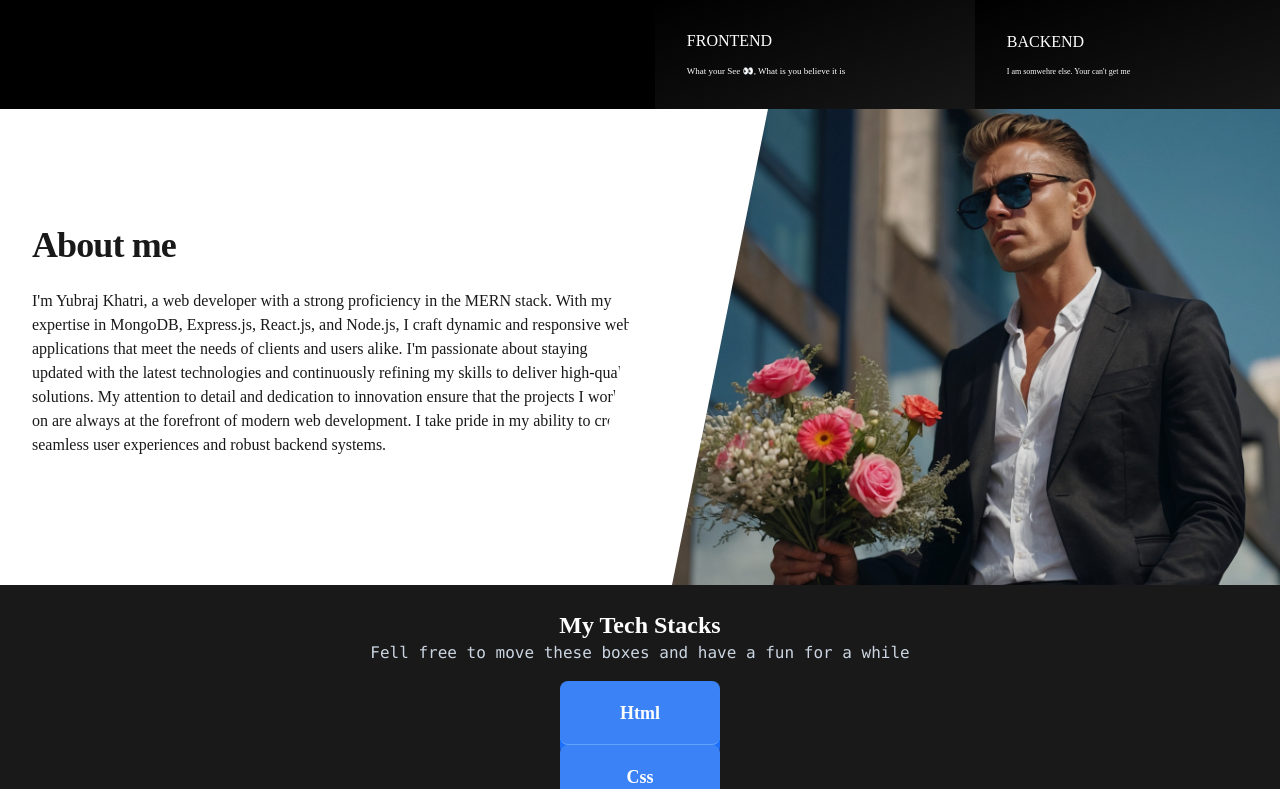
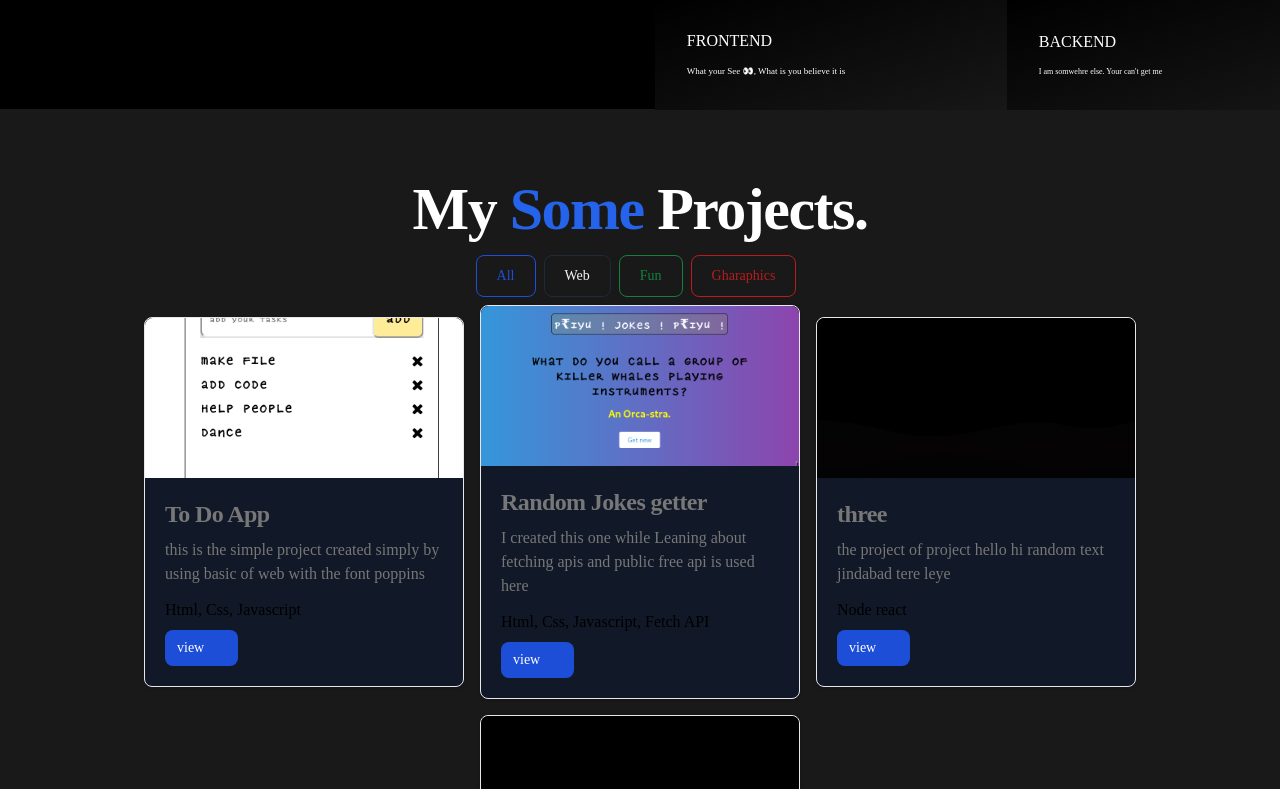
Before and after one commit to Yubraj977/Portfolio, a React (Vite) app: page / in a window 1280 px wide. Shown: the part 691-1480 px from the top of the page. Built offline with nearby package versions, Linux system fonts and the light colour scheme; some icons are missing; a web font is replaced by a local one.

Commit message:
Fixes in overflow damages of the home page

```diff
--- a/src/index.css
+++ b/src/index.css
@@ -31,7 +31,9 @@
   font-family: 'Inika';
 
 }
-
+body{
+  overflow-x: hidden;
+}
 
 body::-webkit-scrollbar-track
 {
--- a/src/mainComponents/Nav.jsx
+++ b/src/mainComponents/Nav.jsx
@@ -55,9 +55,9 @@
                     </div>
 
 
-                     <button  class="text-white bg-[#24292F] rounded-lg text-sm  text-center inline-flex items-center px-3 ml-40">
+                     <button  className="text-white bg-[#24292F] rounded-lg text-sm  text-center inline-flex items-center px-3 ml-40">
 
-                        <a href="https://github.com/Yubraj977" target='blank'><svg class="w-4 h-4 me-2" aria-hidden="true" xmlns="http://www.w3.org/2000/svg" fill="currentColor" viewBox="0 0 20 20">
+                        <a href="https://github.com/Yubraj977" target='blank'><svg className="w-4 h-4 me-2" aria-hidden="true" xmlns="http://www.w3.org/2000/svg" fill="currentColor" viewBox="0 0 20 20">
                             <path fill-rule="evenodd" d="M10 .333A9.911 9.911 0 0 0 6.866 19.65c.5.092.678-.215.678-.477 0-.237-.01-1.017-.014-1.845-2.757.6-3.338-1.169-3.338-1.169a2.627 2.627 0 0 0-1.1-1.451c-.9-.615.07-.6.07-.6a2.084 2.084 0 0 1 1.518 1.021 2.11 2.11 0 0 0 2.884.823c.044-.503.268-.973.63-1.325-2.2-.25-4.516-1.1-4.516-4.9A3.832 3.832 0 0 1 4.7 7.068a3.56 3.56 0 0 1 .095-2.623s.832-.266 2.726 1.016a9.409 9.409 0 0 1 4.962 0c1.89-1.282 2.717-1.016 2.717-1.016.366.83.402 1.768.1 2.623a3.827 3.827 0 0 1 1.02 2.659c0 3.807-2.319 4.644-4.525 4.889a2.366 2.366 0 0 1 .673 1.834c0 1.326-.012 2.394-.012 2.72 0 .263.18.572.681.475A9.911 9.911 0 0 0 10 .333Z" clip-rule="evenodd" />
                         </svg>
                         </a>
--- a/src/pages/About/About.jsx
+++ b/src/pages/About/About.jsx
@@ -1,42 +1,11 @@
 import React from 'react'
 import about from '/file.jpg'
 import Stacks from './Stacks'
-
+ import yubraj from '/yubraj.png'
 function About() {
   return (
-    <div className='  mt-0 p-0    flex flex-col'>
-      <div id="about" class="relative bg-second overflow-hidden ">
-        <div class="max-w-7xl mx-auto">
-          <div class="relative z-10 pb-8 bg-second sm:pb-16 md:pb-20 lg:max-w-2xl lg:w-full lg:pb-28 xl:pb-32">
-            <svg class="hidden lg:block absolute right-0 inset-y-0 h-full w-48 text-second transform translate-x-1/2"
-              fill="currentColor" viewBox="0 0 100 100" preserveAspectRatio="none" aria-hidden="true">
-              <polygon points="50,0 100,0 50,100 0,100"></polygon>
-            </svg>
-
-            <div class="pt-1"></div>
-
-            <main class="mt-10 mx-auto max-w-7xl px-4 sm:mt-12 sm:px-6 md:mt-16 lg:mt-20 lg:px-8 xl:mt-28 text-first">
-              <div class="sm:text-center lg:text-left">
-                <h2 class="my-6 text-2xl tracking-tight font-extrabold text-first sm:text-3xl md:text-4xl">
-                  About me
-                </h2>
-
-                <p>
-
-
-                  I'm Yubraj Khatri, a web developer with a strong proficiency in the MERN stack. With my expertise in MongoDB, Express.js, React.js, and Node.js, I craft dynamic and responsive web applications that meet the needs of clients and users alike. I'm passionate about staying updated with the latest technologies and continuously refining my skills to deliver high-quality solutions. My attention to detail and dedication to innovation ensure that the projects I work on are always at the forefront of modern web development. I take pride in my ability to create seamless user experiences and robust backend systems.
-                </p>
-              </div>
-            </main>
-          </div>
-        </div>
-        <div class="lg:absolute lg:inset-y-0 lg:right-0 lg:w-1/2">
-          <img class="h-56 w-full object-cover object-top sm:h-72 md:h-96 lg:w-full lg:h-full" src={about} alt="" />
-        </div>
-      </div>
-
-    <Stacks/>
-    </div>
+    <>
+    </>
   )
 }
 
--- a/src/pages/Home/Home.jsx
+++ b/src/pages/Home/Home.jsx
@@ -7,13 +7,13 @@
 
 
 
-const leftBox='text-sm text-white font-allerta transition-transform duration-500 ease-in-out hover:translate-x-[-6rem]  bg-gradient-to-br from-black to-gray-500 bg-opacity-1 py-2 px-4 rounded-lg flex'
-const belowBox='bg-gradient-to-br from-black to-neutral-900 bg-opacity-1 w-1/2 px-8 flex flex-col justify-center py-4  hover:scale-125 transition-transform duration-300 ease-in-out'
+const rightBox=' text-sm text-white font-allerta transition-transform duration-500 ease-in hover:translate-x-[-6rem]   bg-gradient-to-br from-black to-gray-500 bg-opacity-1 py-2 px-4 rounded-lg flex'
+const belowBox='bg-gradient-to-br from-black to-neutral-900 bg-opacity-1 w-1/2 px-8 flex flex-col justify-center py-4  hover:scale-110  transition-transform duration-300 ease-in hover:skew-x-6'
 function Home() {
   return (
-    <div className="main   flex flex-col lg:h-screen  md:h-screen lg:flex-row lg: pl-4 lg:pl-8 h-screen bg-black pt-16 lg:justify-between" >
+    <div className="main   flex flex-col lg:h-screen   md:h-screen lg:flex-row lg: pl-4 lg:pl-8 h-screen bg-black pt-16 lg:justify-between " >
 
-<div className='text-white absolute flex flex-col top-1/2 transform -translate-y-1/2 font-64 font-bold'>
+<div className='text-white absolute flex flex-col top-1/2 transform -translate-y-1/2 font-64 font-bold '>
   <div className='text-white flex gap-4'>
     <span>.</span>
     <span>.</span>
@@ -49,7 +49,7 @@
      {/* For medium part */}
       <div className="right   lg: z-0 opacity-40 lg:opacity-100  h-[90%] w-[30%]  relative">
         <img src={cyber} alt="" className='object-cover w-full h-full z-0' />
-        <div className='text-white  z-10 h-[7rem]    rounded-lg flex  absolute w-[40rem] left-[-20%] bottom-[-11.3%] '>
+        <div className='text-white  z-10 h-[7rem]    rounded-lg flex  absolute w-[44rem] left-[-20%] bottom-[-11.3%] '>
           <div className={belowBox}>
             <h1 className='font-allerta'>FRONTEND</h1>
             <p className='font-64 text-[9px] mt-3 '>What your See 👀, What is you believe it is  </p>
@@ -61,13 +61,16 @@
         </div>
       </div>
 
+
+
+
       {/* For the right part */}
-      <div class='flex flex-col justify-center items-start gap-4 font-black relative right-[-6.7rem]  mb-28'>
+      <div class='flex flex-col justify-center items-start gap-4 font-black relative right-[-6.7rem]  mb-28 '>
 
-      <a href="https://twitter.com/YubrajK81639352" target='blank'> <div className={leftBox}><span className='mr-8'> <FaXTwitter  className='text-2xl'/>  </span> Twitter/ x</div></a>
-      <a href="" target='bank'> <div className={leftBox}><span className='mr-8'> <FaFacebook   className='text-2xl'/>  </span> Facebook</div></a>
-      <a href="https://www.linkedin.com/in/yubraj-khatri-155786243/" target='blank'><div className={leftBox}><span className='mr-8'> <FaLinkedin   className='text-2xl'/>  </span> Linkedin</div></a>
-      <a href=""><div className={leftBox}><span className='mr-8' target='blank'> <FaInstagram  className='text-2xl'/>  </span> Instagram</div></a>
+      <a href="https://twitter.com/YubrajK81639352" target='blank'> <div className={rightBox}><span className='mr-8'> <FaXTwitter  className='text-2xl'/>  </span> Twitter/ x</div></a>
+      <a href="" target='bank'> <div className={rightBox}><span className='mr-8'> <FaFacebook   className='text-2xl'/>  </span> Facebook</div></a>
+      <a href="https://www.linkedin.com/in/yubraj-khatri-155786243/" target='blank'><div className={rightBox}><span className='mr-8'> <FaLinkedin   className='text-2xl'/>  </span> Linkedin</div></a>
+      <a href=""><div className={rightBox}><span className='mr-8' target='blank'> <FaInstagram  className='text-2xl'/>  </span> Instagram</div></a>
 </div>
 
     </div>
```
Also changed, not shown: public/yk.png (added), public/yubraj.png (added).
